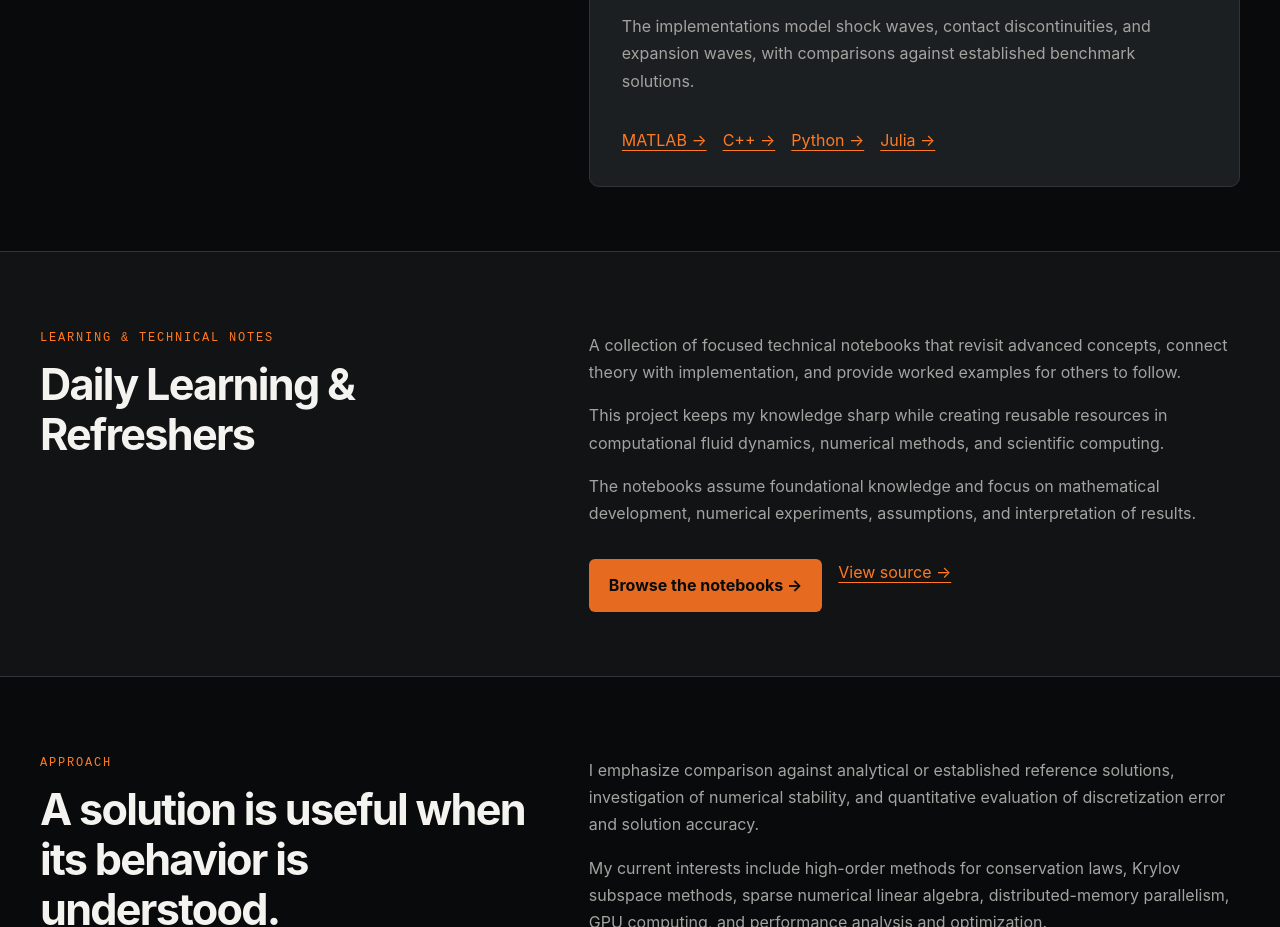
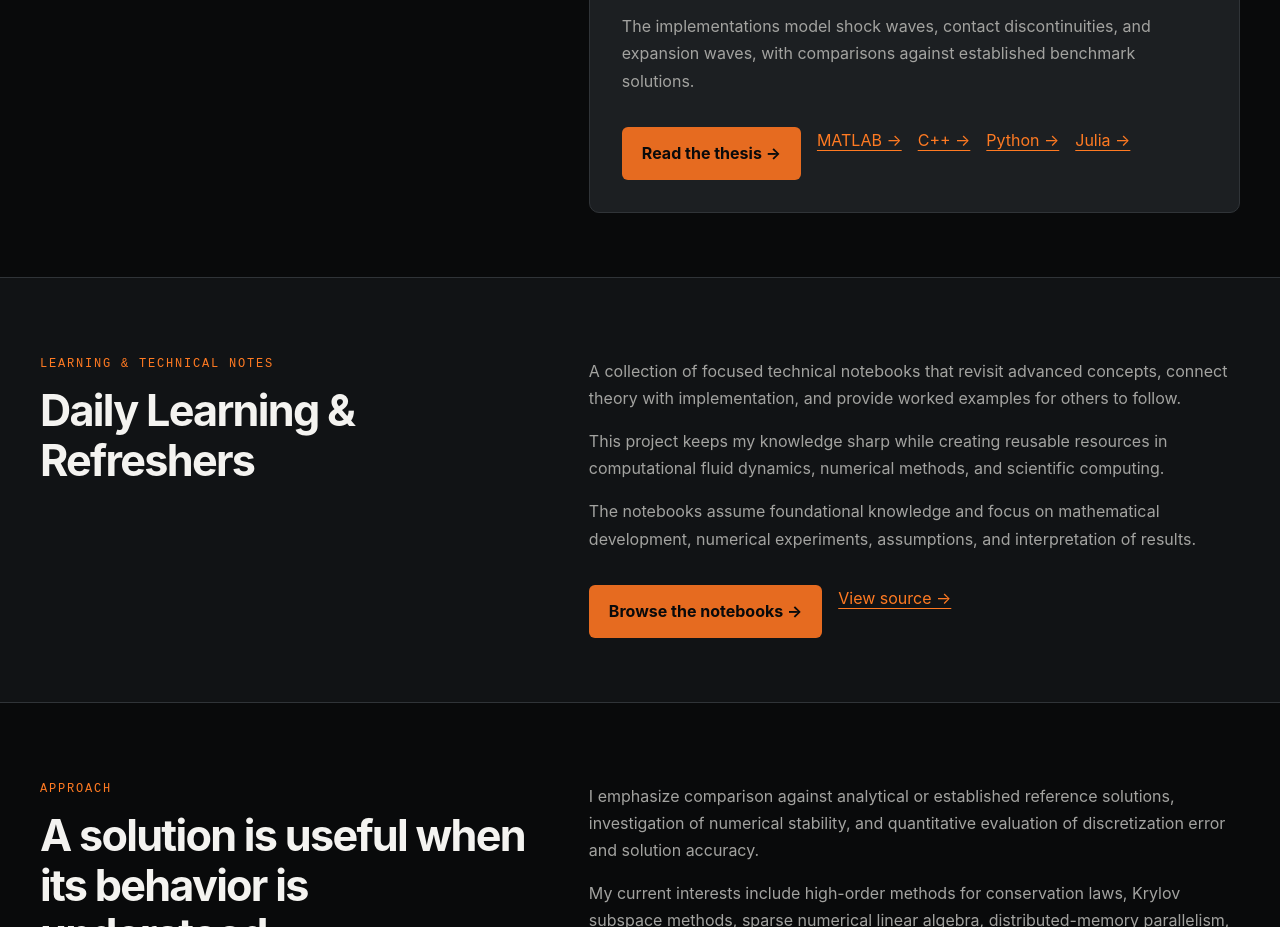
Before and after one commit to josh-fowler-hub/josh-fowler-hub.github.io, a plain HTML site: page index.html in a window 1280 px wide. Shown: the part 2061-2988 px from the top of the page. Drawn offline with Linux system fonts and the light colour scheme.

Commit message:
Added Thesis
Added Thesis

```diff
--- a/index.html
+++ b/index.html
@@ -163,6 +163,9 @@
           </p>
 
           <div class="actions">
+            <a class="button" href="/thesis/">
+              Read the thesis →
+            </a>
             <a href="https://github.com/josh-fowler-hub/HighOrderEuler-MATLAB">
               MATLAB →
             </a>
```
